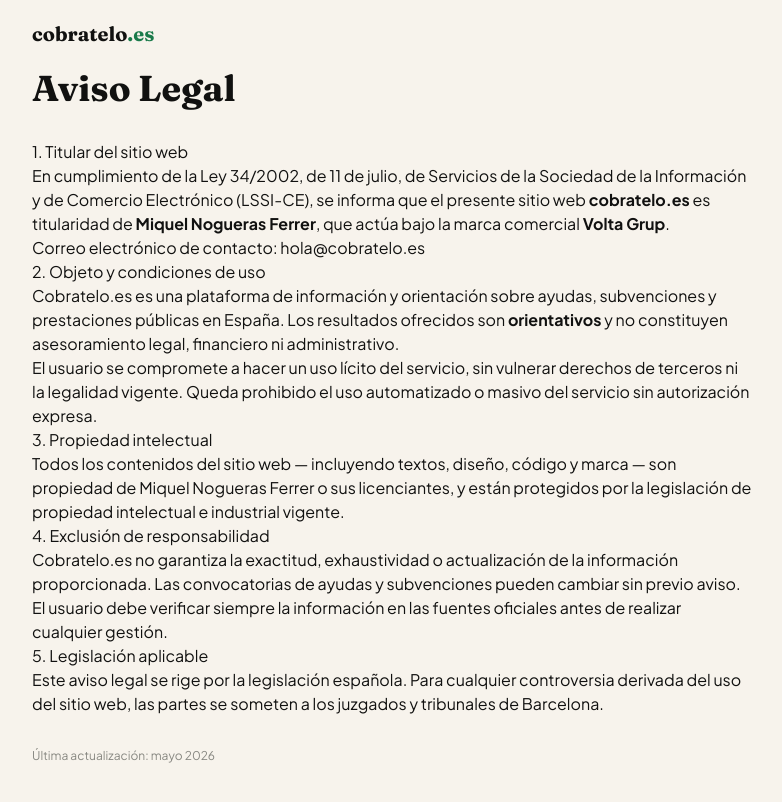
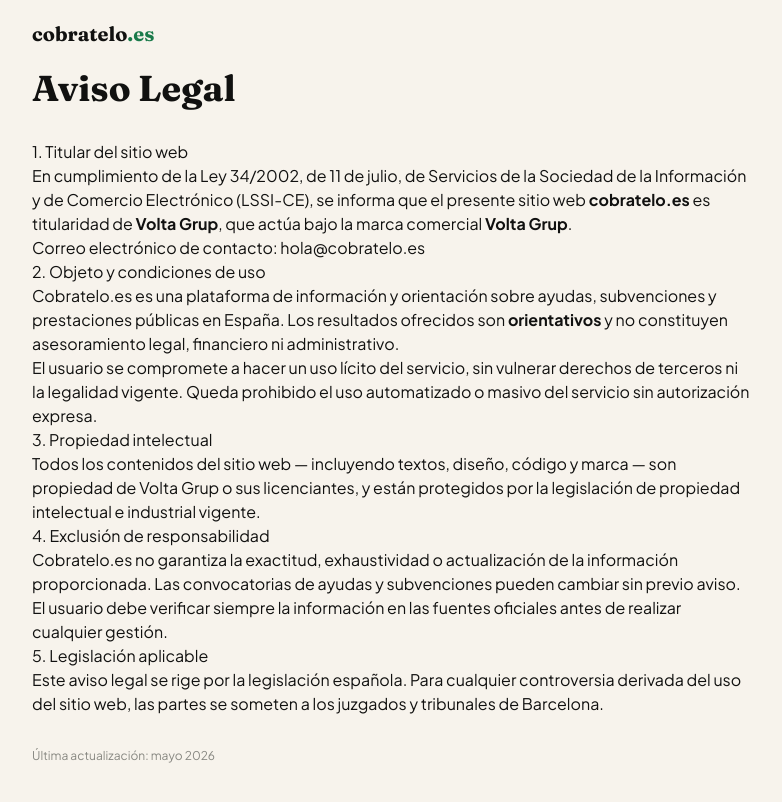
Before and after one commit to enki1982/cobratelo, a Next.js app: page /legal in a window 1280 px wide. Shown: the top 802 px of the page, without its empty margins (248-1030 px from the left). Built offline with nearby package versions, Linux system fonts and the light colour scheme.

Commit message:
fix: eliminar nombre personal — solo Volta Grup en textos legales

```diff
--- a/pages/index.js
+++ b/pages/index.js
@@ -159,7 +159,7 @@
             <a href="/terminos" className="hover:text-[#111110] transition-colors">Términos</a>
             <a href="mailto:hola@cobratelo.es" className="hover:text-[#111110] transition-colors">hola@cobratelo.es</a>
           </div>
-          <p className="text-xs text-[#888882] text-center mt-3">© 2026 Volta Grup · Miquel Nogueras Ferrer</p>
+          <p className="text-xs text-[#888882] text-center mt-3">© 2026 Volta Grup</p>
         </footer>
 
       </div>
--- a/pages/legal.js
+++ b/pages/legal.js
@@ -21,7 +21,7 @@
           <p>
             En cumplimiento de la Ley 34/2002, de 11 de julio, de Servicios de la Sociedad de la
             Información y de Comercio Electrónico (LSSI-CE), se informa que el presente sitio web
-            <strong> cobratelo.es</strong> es titularidad de <strong>Miquel Nogueras Ferrer</strong>,
+            <strong> cobratelo.es</strong> es titularidad de <strong>Volta Grup</strong>,
             que actúa bajo la marca comercial <strong>Volta Grup</strong>.
           </p>
           <p>Correo electrónico de contacto: <a href="mailto:hola@cobratelo.es">hola@cobratelo.es</a></p>
@@ -41,7 +41,7 @@
           <h2>3. Propiedad intelectual</h2>
           <p>
             Todos los contenidos del sitio web — incluyendo textos, diseño, código y marca — son
-            propiedad de Miquel Nogueras Ferrer o sus licenciantes, y están protegidos por la
+            propiedad de Volta Grup o sus licenciantes, y están protegidos por la
             legislación de propiedad intelectual e industrial vigente.
           </p>
 
--- a/pages/privacidad.js
+++ b/pages/privacidad.js
@@ -19,7 +19,7 @@
 
           <h2>1. Responsable del tratamiento</h2>
           <p>
-            <strong>Miquel Nogueras Ferrer</strong> (Volta Grup)<br />
+            <strong>Volta Grup</strong> (Volta Grup)<br />
             Contacto: <a href="mailto:hola@cobratelo.es">hola@cobratelo.es</a>
           </p>
 
```
